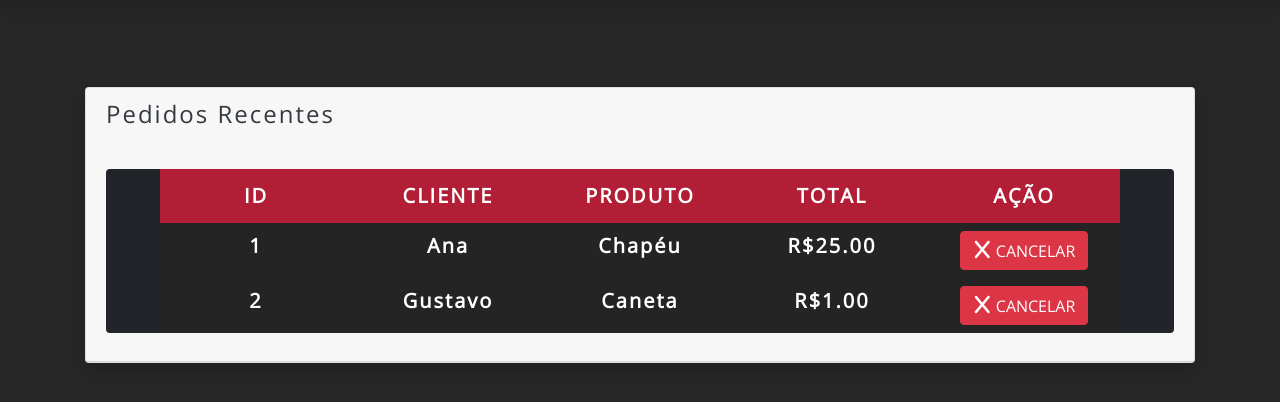
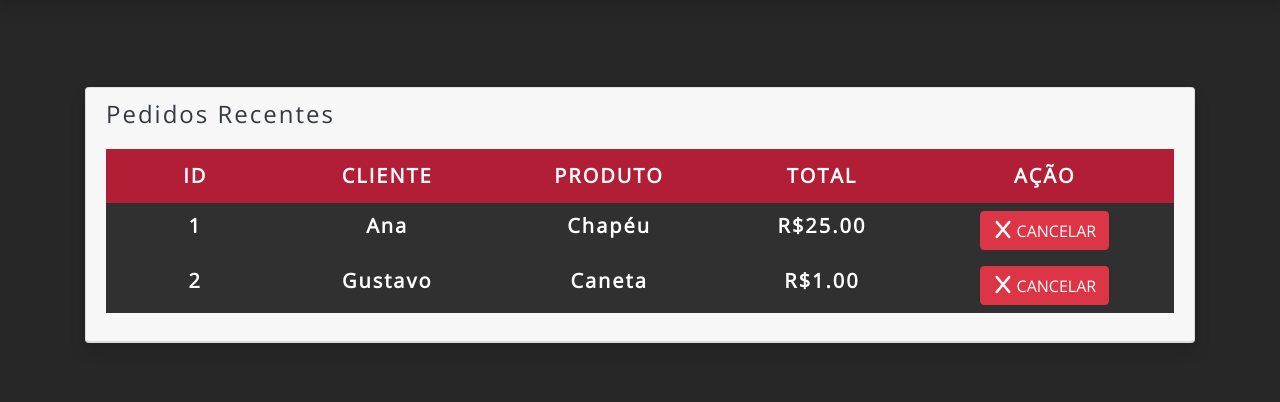
Before and after one commit to KaikSouza/delivery, a PHP site: page /home.html in a window 1280 px wide. Shown: the part 57-459 px from the top of the page. Run offline with PHP 8.4, Linux system fonts and the light colour scheme.

Commit message:
alteração

```diff
--- a/src/produtos/controle/produto-salvar.js
+++ b/src/produtos/controle/produto-salvar.js
@@ -20,6 +20,7 @@ $(document).ready(function(){
                 text: dados.mensagem,
                 confirmButtonText: 'OK'
             })
+            $('#tabela-produto').DataTable().ajax.reload()
             }
         })
     })
--- a/styleproduto.css
+++ b/styleproduto.css
@@ -39,19 +39,15 @@ body{
     margin: 0 auto;
     position: absolute;
 }
-
-.table {
-    justify-content: center;
-    display: flex;
-    margin-top: 2rem;
+.thead{
+    background-color: #B21E35;
 }
-
-.table th{
-    width: 15vw;
+.table{
+    border-radius: 10px;
 }
 
 .table td{
-    background-color: rgb(36, 36, 36);
+    background-color: #303030;
     padding: 8px;
 }
 
```
Also changed, not shown: src/produtos/visao/produtos.html (+11 -7 lines).
